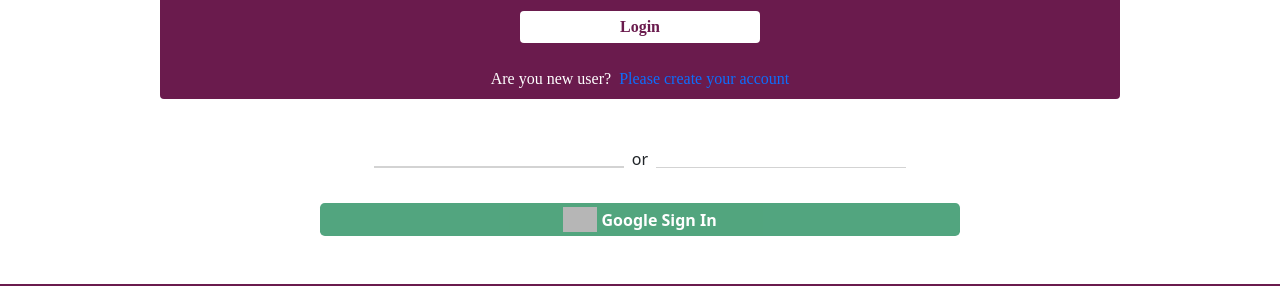
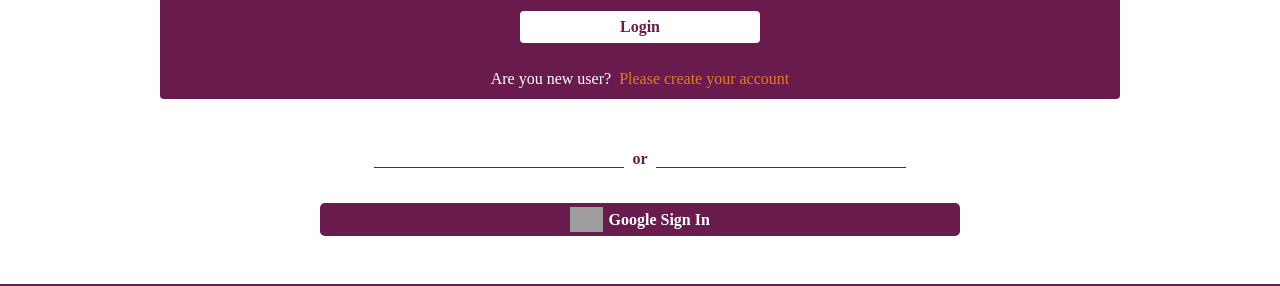
Before and after one commit to AkasHZamaN/grocery-faram-client-side, a React (Create React App) app: page /login in a window 1280 px wide. Shown: the part 609-895 px from the top of the page. Built offline with nearby package versions, Linux system fonts and the light colour scheme; no server answers; grey boxes are pictures that could not be loaded.

Commit message:
style added on social page

```diff
--- a/src/Pages/Login/Login.js
+++ b/src/Pages/Login/Login.js
@@ -7,7 +7,6 @@ import SocialLogin from "../SocialLogin/SocialLogin";
 import { useSendPasswordResetEmail } from 'react-firebase-hooks/auth';
 import {toast} from 'react-toastify';
 import axios from "axios";
-import { LoginIcon } from "@heroicons/react/solid";
 
 
 const Login = () => {
@@ -92,7 +91,7 @@ const Login = () => {
         </form>
         <p style={{fontFamily:'baloo2, cursive'}} className="py-2 text-white">
           Are you new user?
-          <Link className="text-decoration-none ms-2" to={"/registration"}>
+          <Link style={{color:'#E07C24'}} className="text-decoration-none ms-2" to={"/registration"}>
             Please create your account
           </Link>
         </p>
--- a/src/Pages/SocialLogin/SocialLogin.js
+++ b/src/Pages/SocialLogin/SocialLogin.js
@@ -33,17 +33,17 @@ const SocialLogin = () => {
       <div className="d-flex justify-content-center align-items-center">
         <div
           style={{
-            height: "2px",
+            height: "1px",
             width: "250px",
-            backgroundColor: "lightgray",
+            backgroundColor: "#6A1B4D",
           }}
         ></div>
-        <p className="mx-2">or</p>
+        <p style={{fontFamily:'baloo2, cursive',fontWeight:'bold', color:'#6A1B4D'}} className="mx-2">or</p>
         <div
           style={{
             height: "1px",
             width: "250px",
-            backgroundColor: "lightgray",
+            backgroundColor: "#6A1B4D",
           }}
         ></div>
       </div>
@@ -53,10 +53,10 @@ const SocialLogin = () => {
         </p>
         <div className="w-50 mx-auto">
                 <Button
-
+                    style={{backgroundColor:'#6A1B4D',fontFamily:'baloo2,cursive'}}
                     onClick={() => signInWithGoogle()}
-                    className="bg-success opacity-75 border-0 text-white py-1 fw-bold rounded-3 w-100 mx-auto my-3 d-flex justify-content-center align-items-center"
-                    variant="outline-success"
+                    className="border-0 text-white py-1 fw-bold rounded-3 w-100 mx-auto my-3 d-flex justify-content-center align-items-center"
+                    variant=""
                     >
                     <img
                     style={{ height: "25px", marginRight: "5px" }}
```
